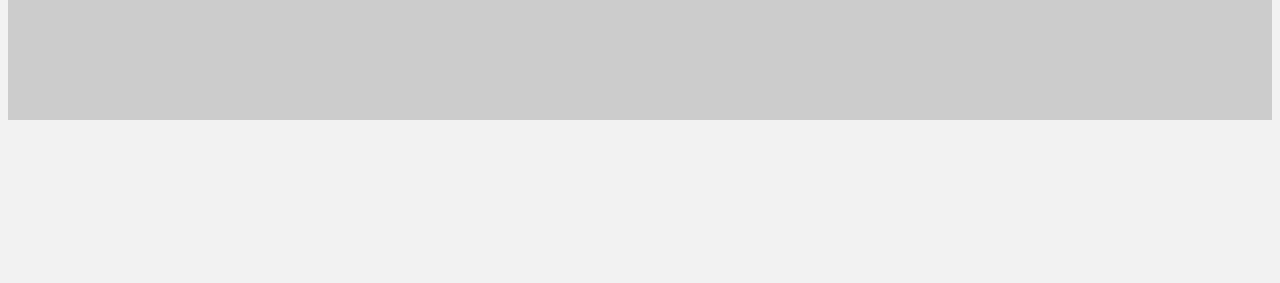
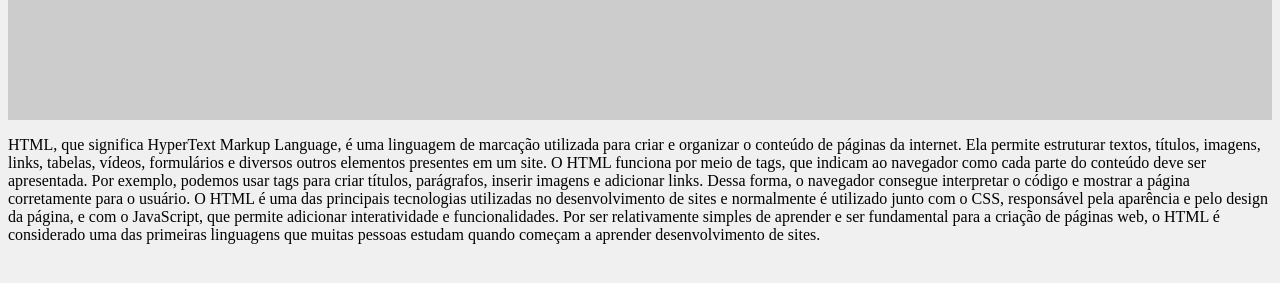
Before and after one commit to Gbriel3Ti/Desafio-Colaborativo-Git, a plain HTML site: page index.html in a window 1280 px wide. Shown: the part 101-384 px from the top of the page. Drawn offline with Linux system fonts and the light colour scheme.

Commit message:
adicionando conteudo a pagina HTML

```diff
--- a/index.html
+++ b/index.html
@@ -20,6 +20,6 @@
     </div>
 </head>
 <body>
-
+    <p> HTML, que significa HyperText Markup Language, é uma linguagem de marcação utilizada para criar e organizar o conteúdo de páginas da internet. Ela permite estruturar textos, títulos, imagens, links, tabelas, vídeos, formulários e diversos outros elementos presentes em um site. O HTML funciona por meio de tags, que indicam ao navegador como cada parte do conteúdo deve ser apresentada. Por exemplo, podemos usar tags para criar títulos, parágrafos, inserir imagens e adicionar links. Dessa forma, o navegador consegue interpretar o código e mostrar a página corretamente para o usuário. O HTML é uma das principais tecnologias utilizadas no desenvolvimento de sites e normalmente é utilizado junto com o CSS, responsável pela aparência e pelo design da página, e com o JavaScript, que permite adicionar interatividade e funcionalidades. Por ser relativamente simples de aprender e ser fundamental para a criação de páginas web, o HTML é considerado uma das primeiras linguagens que muitas pessoas estudam quando começam a aprender desenvolvimento de sites.</p>
 </body>
 </html>
```
